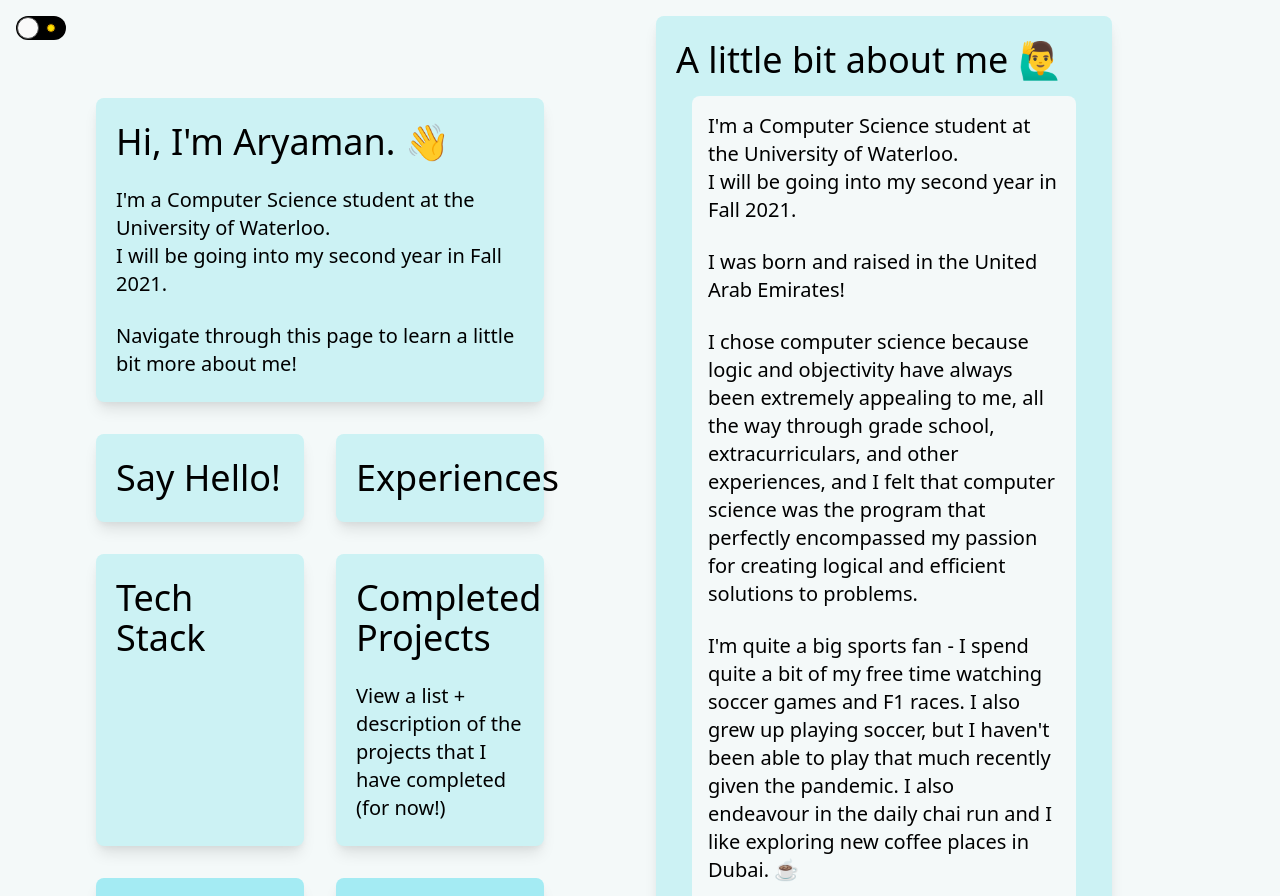
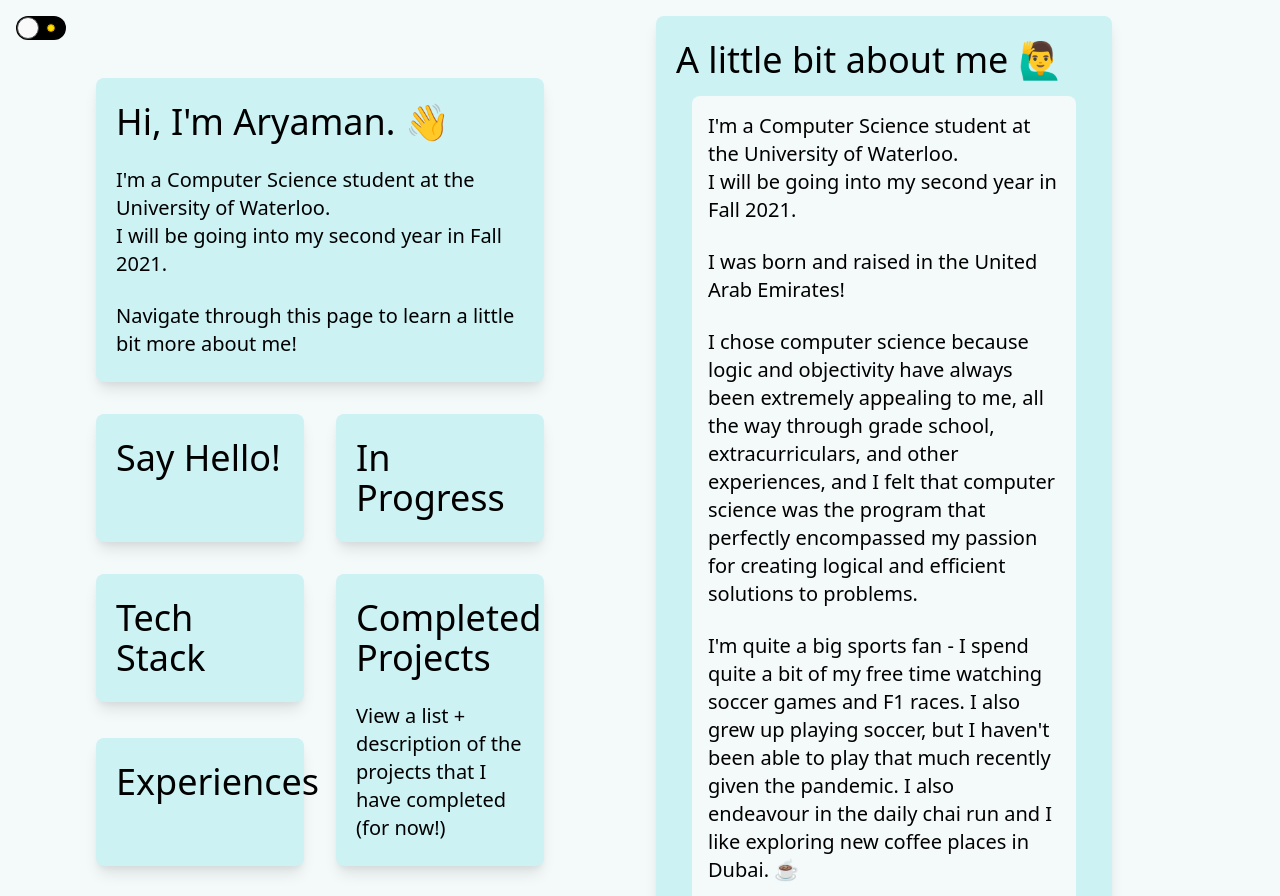
Before and after one commit to ad-world/aryaman-dev-v2, a React (Create React App) app: page / in a window 1280 px wide. Shown: the top 896 px of the page. Built offline with nearby package versions, Linux system fonts and the light colour scheme.

Commit message:
Add experiences box to header

```diff
--- a/src/pages/Header.js
+++ b/src/pages/Header.js
@@ -54,15 +54,21 @@ export default function Header () {
 									className="text-black dark:text-white flex-1 px-5 py-6 rounded-lg shadow-lg sm:h-1/4 md:h-full bg-sky-light dark:bg-grey-dark hover:bg-sky-dark dark:hover:bg-blue-light transition duration-300"
 									onClick={() => setCurrent(<Progress />)}
 								>
-									<p className="text-4xl">Experiences</p>
+									<p className="text-4xl">In Progress</p>
 								</div>
 							</div>
 							<div className="w-full flex flex-col p-4 w-full xl:w-1/2 nice-cursor">
 								<div
-									className="text-black dark:text-white flex-1 px-5 py-6 rounded-lg shadow-lg sm:h-1/4 md:h-full bg-sky-light dark:bg-grey-dark hover:bg-sky-dark dark:hover:bg-blue-light transition duration-300"
+									className="mb-4 text-black dark:text-white flex-1 px-5 py-6 rounded-lg shadow-lg sm:h-1/4 md:h-full bg-sky-light dark:bg-grey-dark hover:bg-sky-dark dark:hover:bg-blue-light transition duration-300"
 									onClick={() => setCurrent(<Skills />)}
 								>
 									<p className="text-4xl">Tech Stack</p>
+								</div>
+								<div
+									className="mt-5 text-black dark:text-white flex-1 px-5 py-6 rounded-lg shadow-lg sm:h-1/4 md:h-full bg-sky-light dark:bg-grey-dark hover:bg-sky-dark dark:hover:bg-blue-light transition duration-300"
+									onClick={() => setCurrent(<Skills />)}
+								>
+									<p className="text-4xl">Experiences</p>
 								</div>
 							</div>
 							<div className="w-full flex flex-col p-4 w-full xl:w-1/2 nice-cursor">
```
